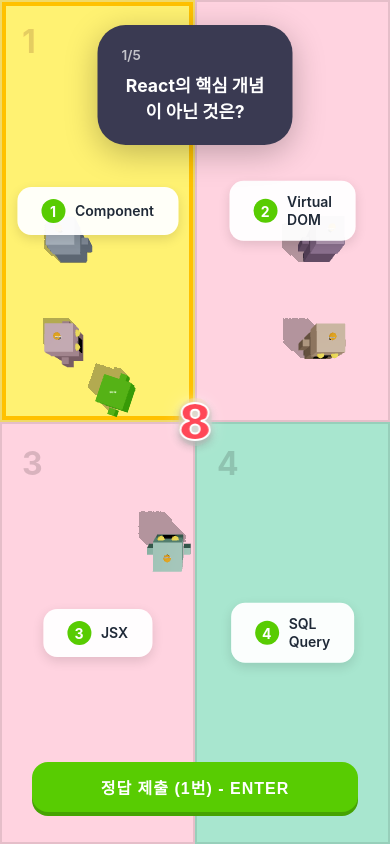
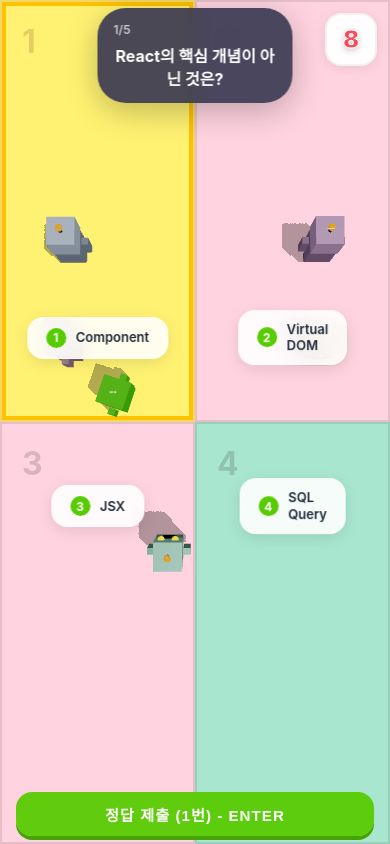
Before and after one commit to Team-GuLab/quiz-game-demo, a React app: page / in a window 390 px wide. Both pictures are taken after a click on the button "게임 시작". Built offline with nearby package versions, Linux system fonts and the light colour scheme; the HTML template or start-up script is replaced by a standard one.

Commit message:
모바일 최적화를 위한 CSS 수정 및 클릭 핸들러를 통해 영역 내 랜덤 위치로 이동하는 기능 추가

```diff
--- a/src/App.css
+++ b/src/App.css
@@ -57,7 +57,7 @@
 /* Quiz Overlay Elements */
 .quiz-question-box {
   position: absolute;
-  top: clamp(1rem, 3%, 2rem);
+  top: calc(clamp(1rem, 3%, 2rem) + env(safe-area-inset-top));
   left: 50%;
   transform: translateX(-50%);
   background: #3a3a52;
@@ -99,13 +99,13 @@
 }
 
 .quiz-info-left {
-  top: clamp(0.8rem, 1.5%, 1.2rem);
-  left: clamp(0.8rem, 1.5%, 1.5rem);
+  top: calc(clamp(0.8rem, 1.5%, 1.2rem) + env(safe-area-inset-top));
+  left: calc(clamp(0.8rem, 1.5%, 1.5rem) + env(safe-area-inset-left));
 }
 
 .quiz-info-right {
-  top: clamp(0.8rem, 1.5%, 1.2rem);
-  right: clamp(0.8rem, 1.5%, 1.5rem);
+  top: calc(clamp(0.8rem, 1.5%, 1.2rem) + env(safe-area-inset-top));
+  right: calc(clamp(0.8rem, 1.5%, 1.5rem) + env(safe-area-inset-right));
 }
 
 .quiz-info-center {
@@ -347,13 +347,13 @@
 
 .submit-container {
   position: fixed;
-  bottom: 2rem;
+  bottom: calc(2rem + env(safe-area-inset-bottom));
   left: 50%;
   transform: translateX(-50%);
   z-index: 200;
   max-width: 500px;
   width: calc(100% - 2rem);
-  padding: 0 1rem;
+  padding: 0 calc(1rem + env(safe-area-inset-left)) 0 calc(1rem + env(safe-area-inset-right));
 }
 
 .submit-button {
@@ -384,10 +384,62 @@
   box-shadow: 0 2px 0 #46A302;
 }
 
+/* Mobile optimizations */
 @media (max-width: 768px) {
+  /* Phase 1: Move time display to top-right corner */
+  .quiz-info-center {
+    top: calc(clamp(0.8rem, 1.5%, 1.2rem) + env(safe-area-inset-top));
+    right: calc(clamp(0.8rem, 1.5%, 1.5rem) + env(safe-area-inset-right));
+    left: auto;
+    transform: none;
+    background: rgba(255, 255, 255, 0.95);
+    border: 2px solid rgba(0, 0, 0, 0.05);
+    box-shadow: 0 2px 12px rgba(0, 0, 0, 0.08);
+    padding: clamp(0.8rem, 1.5%, 1.2rem) clamp(1rem, 2%, 1.5rem);
+    border-radius: 16px;
+    backdrop-filter: blur(10px);
+  }
+
+  .quiz-time {
+    font-size: clamp(1.5rem, 4vw, 2rem);
+    -webkit-text-stroke: 1px white;
+    text-shadow:
+      0 0 8px rgba(255, 255, 255, 0.6),
+      0 2px 6px rgba(0, 0, 0, 0.3);
+  }
+
+  /* Phase 2: Optimize submit button position and size */
+  .submit-container {
+    bottom: calc(0.5rem + env(safe-area-inset-bottom));
+    width: calc(100% - 1rem);
+    padding: 0 calc(0.5rem + env(safe-area-inset-left)) 0 calc(0.5rem + env(safe-area-inset-right));
+  }
+
   .submit-button {
-    padding: 0.8rem 1.5rem;
+    padding: 0.7rem 1.2rem;
+    font-size: 0.95rem;
+    min-height: 44px;
+    background: rgba(88, 204, 2, 0.95);
+    backdrop-filter: blur(5px);
+  }
+
+  /* Phase 3: Optimize question box size and transparency */
+  .quiz-question-box {
+    top: calc(0.5rem + env(safe-area-inset-top));
+    padding: 0.8rem 1rem;
+    max-width: 85%;
+    background: rgba(58, 58, 82, 0.92);
+    backdrop-filter: blur(8px);
+  }
+
+  .question-progress {
+    font-size: 0.75rem;
+    margin-bottom: 0.4rem;
+  }
+
+  .question-text {
     font-size: 1rem;
+    line-height: 1.4;
   }
 }
 
--- a/src/components/GameBoard2D.css
+++ b/src/components/GameBoard2D.css
@@ -53,10 +53,12 @@
 .area-option {
   position: absolute;
   transform: translate(-50%, -50%);
-  background: rgba(255, 255, 255, 0.95);
+  background: rgba(255, 255, 255, 0.85);
+  backdrop-filter: blur(10px);
   padding: 12px 24px;
-  border-radius: 14px;
-  box-shadow: 0 4px 12px rgba(0, 0, 0, 0.12);
+  border-radius: 16px;
+  box-shadow: 0 4px 16px rgba(0, 0, 0, 0.1);
+  border: 1px solid rgba(255, 255, 255, 0.6);
   display: flex;
   align-items: center;
   gap: 10px;
@@ -66,9 +68,11 @@
 }
 
 .area-option.option-correct {
-  background: #58CC02;
+  background: rgba(88, 204, 2, 0.9);
   color: white;
-  box-shadow: 0 4px 16px rgba(88, 204, 2, 0.4);
+  box-shadow: 0 4px 20px rgba(88, 204, 2, 0.5);
+  border: 1px solid rgba(255, 255, 255, 0.8);
+  backdrop-filter: blur(10px);
 }
 
 .area-option.option-correct .option-number {
@@ -77,13 +81,14 @@
 }
 
 .area-option.option-wrong {
-  background: #E5E5E5;
+  background: rgba(229, 229, 229, 0.7);
   color: #999;
-  opacity: 0.7;
+  backdrop-filter: blur(8px);
+  border: 1px solid rgba(200, 200, 200, 0.5);
 }
 
 .area-option.option-wrong .option-number {
-  background: #ccc;
+  background: rgba(204, 204, 204, 0.8);
   color: #999;
 }
 
@@ -112,3 +117,30 @@
 .area-option.option-wrong .option-text {
   color: inherit;
 }
+
+/* Mobile optimizations */
+@media (max-width: 768px) {
+  .area-option {
+    padding: 10px 18px;
+    max-width: 42%;
+    background: rgba(255, 255, 255, 0.88);
+  }
+
+  .area-option.option-correct {
+    background: rgba(88, 204, 2, 0.92);
+  }
+
+  .area-option.option-wrong {
+    background: rgba(229, 229, 229, 0.75);
+  }
+
+  .option-number {
+    width: 20px;
+    height: 20px;
+    font-size: 12px;
+  }
+
+  .option-text {
+    font-size: 13px;
+  }
+}
--- a/src/components/GameBoard2D.jsx
+++ b/src/components/GameBoard2D.jsx
@@ -24,41 +24,25 @@
     return ''
   }
 
-  // 클릭 위치를 8x8 그리드 좌표로 변환
+  // 영역 내 랜덤 그리드 좌표 생성
+  const getRandomPosInArea = (areaIndex) => {
+    // 영역별 그리드 범위 설정 (각 영역은 4x4 그리드)
+    const minX = areaIndex === 1 || areaIndex === 3 ? 4 : 0  // 우측 영역: 4-7, 좌측 영역: 0-3
+    const minY = areaIndex === 2 || areaIndex === 3 ? 4 : 0  // 하단 영역: 4-7, 상단 영역: 0-3
+
+    // 영역 내 랜덤 위치 생성
+    const gridX = minX + Math.floor(Math.random() * 4)
+    const gridY = minY + Math.floor(Math.random() * 4)
+
+    return { x: gridX, y: gridY }
+  }
+
+  // 영역 클릭 시 랜덤 위치로 이동
   const handleBoardClick = (e, areaIndex) => {
     if (!onGridClick) return
 
-    const rect = e.currentTarget.getBoundingClientRect()
-    const clickX = e.clientX - rect.left
-    const clickY = e.clientY - rect.top
-
-    // 영역 내부 상대 좌표 (0-1 범위)
-    const relativeX = clickX / rect.width
-    const relativeY = clickY / rect.height
-
-    // 8x8 그리드로 변환
-    // 각 영역은 4x4 그리드를 차지
-    let gridX, gridY
-
-    if (areaIndex === 0) { // 좌상단
-      gridX = Math.floor(relativeX * 4)
-      gridY = Math.floor(relativeY * 4)
-    } else if (areaIndex === 1) { // 우상단
-      gridX = 4 + Math.floor(relativeX * 4)
-      gridY = Math.floor(relativeY * 4)
-    } else if (areaIndex === 2) { // 좌하단
-      gridX = Math.floor(relativeX * 4)
-      gridY = 4 + Math.floor(relativeY * 4)
-    } else { // 우하단 (areaIndex === 3)
-      gridX = 4 + Math.floor(relativeX * 4)
-      gridY = 4 + Math.floor(relativeY * 4)
-    }
-
-    // 범위 체크
-    gridX = Math.max(0, Math.min(GRID_SIZE - 1, gridX))
-    gridY = Math.max(0, Math.min(GRID_SIZE - 1, gridY))
-
-    onGridClick({ x: gridX, y: gridY })
+    const randomPos = getRandomPosInArea(areaIndex)
+    onGridClick(randomPos)
   }
 
   const areas = [
@@ -68,12 +52,12 @@
     { index: 3, label: '4' },
   ]
 
-  // 원래 FloatingLabels 위치
+  // 옵션 레이블 위치 - 각 영역 내부 중앙 근처에 배치
   const optionPositions = [
-    { top: '25%', left: '25%' },   // 영역 1 (좌상단)
-    { top: '25%', left: '75%' },   // 영역 2 (우상단)
-    { top: '75%', left: '25%' },   // 영역 3 (좌하단)
-    { top: '75%', left: '75%' },   // 영역 4 (우하단)
+    { top: '40%', left: '25%' },   // 영역 1 (좌상단)
+    { top: '40%', left: '75%' },   // 영역 2 (우상단)
+    { top: '60%', left: '25%' },   // 영역 3 (좌하단)
+    { top: '60%', left: '75%' },   // 영역 4 (우하단)
   ]
 
   return (
```
